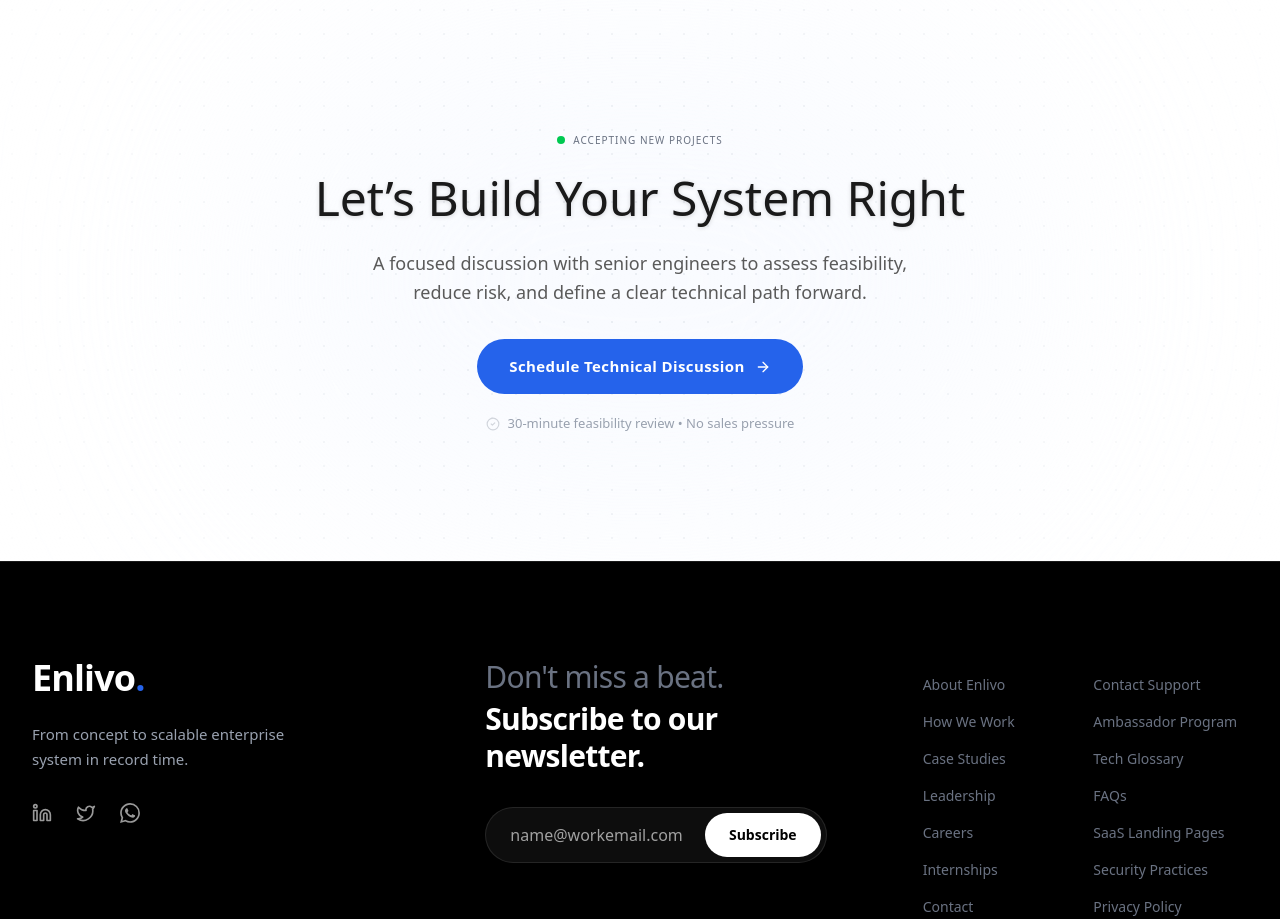
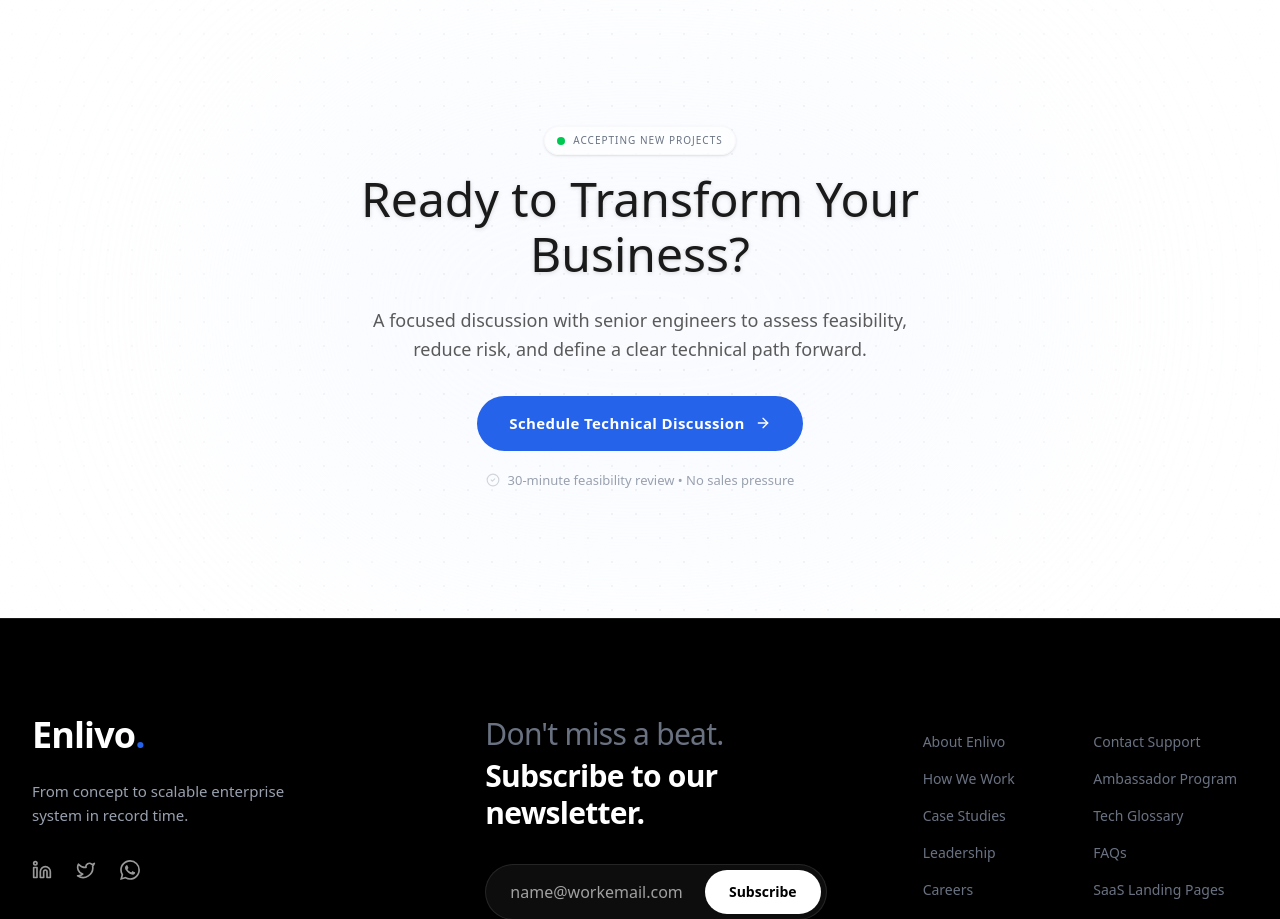
Before and after one commit to enlivotechnologies/enlivo-technologies, a Next.js app: page / in a window 1280 px wide. Shown: the part 5580-6499 px from the top of the page. Built offline with nearby package versions, Linux system fonts and the light colour scheme; no server answers; grey boxes are pictures that could not be loaded.

Commit message:
updated cta

```diff
--- a/components/sections/CTA.tsx
+++ b/components/sections/CTA.tsx
@@ -1,22 +1,41 @@
+/**
+ * components/sections/CTA.tsx
+ *
+ * PURPOSE: Bottom Call-to-Action section.
+ * SEO: Uses semantic tags and Schema.org attributes for better understanding.
+ */
+
 "use client";
 
 import Link from "next/link";
 import { ArrowRight, CheckCircle2 } from "lucide-react";
 
-export function CTA() {
+interface CTAProps {
+  heading?: string;
+  description?: string;
+}
+
+export function CTA({
+  heading = "Let’s Build Your System Right",
+  description = "A focused discussion with senior engineers to assess feasibility, reduce risk, and define a clear technical path forward.",
+}: CTAProps) {
   return (
-    <section className="relative py-24 md:py-32 bg-white overflow-hidden">
-
+    <section
+      className="relative py-24 md:py-32 bg-white overflow-hidden"
+      aria-labelledby="cta-heading"
+      itemScope
+      itemType="https://schema.org/WPFooter"
+    >
       {/* -------------------------------------------------------------------------
           PREMIUM BACKGROUND EFFECTS
           Subtle dot pattern + vignette + radial glow for depth
       -------------------------------------------------------------------------- */}
-      <div className="absolute inset-0 z-0 pointer-events-none">
+      <div
+        className="absolute inset-0 z-0 pointer-events-none"
+        aria-hidden="true"
+      >
         {/* Dot Pattern */}
-        <div
-          className="absolute inset-0 bg-[radial-gradient(#e5e7eb_1px,transparent_1px)] [background-size:24px_24px] opacity-60"
-          aria-hidden="true"
-        />
+        <div className="absolute inset-0 bg-[radial-gradient(#e5e7eb_1px,transparent_1px)] [background-size:24px_24px] opacity-60" />
         {/* Radial Fade (Vignette) - makes the center pop */}
         <div className="absolute inset-0 bg-[radial-gradient(circle_at_center,transparent_0%,white_100%)] opacity-80" />
 
@@ -25,47 +44,61 @@ export function CTA() {
       </div>
 
       <div className="relative z-10 max-w-3xl mx-auto px-6 text-center">
-
         {/* 1. STATUS BADGE */}
         <div className="inline-flex items-center justify-center mb-4 animate-in fade-in slide-in-from-bottom-4 duration-700">
-           <div className="inline-flex items-center gap-2 px-3 py-1.5 ">
+          <div className="inline-flex items-center gap-2 px-3 py-1.5 bg-white/50 backdrop-blur-sm rounded-full border border-gray-100/50 shadow-sm">
             <span className="relative flex h-2 w-2">
               <span className="animate-ping absolute inline-flex h-full w-full rounded-full bg-green-400 opacity-75"></span>
               <span className="relative inline-flex rounded-full h-2 w-2 bg-green-500"></span>
             </span>
-             <span className="text-[10px] font-medium text-gray-500 tracking-widest uppercase">Accepting New Projects</span>
+            <span className="text-[10px] font-medium text-gray-500 tracking-widest uppercase">
+              Accepting New Projects
+            </span>
           </div>
         </div>
 
         {/* 2. HEADING */}
-        <h2 className="text-2xl md:text-4xl lg:text-5xl font-medium text-[#1a1a1a] leading-[1.15] mb-6 drop-shadow-sm animate-in fade-in slide-in-from-bottom-6 duration-700 delay-100">
-          Let’s Build Your System Right
+        <h2
+          id="cta-heading"
+          className="text-2xl md:text-4xl lg:text-5xl font-medium text-[#1a1a1a] leading-[1.15] mb-6 drop-shadow-sm animate-in fade-in slide-in-from-bottom-6 duration-700 delay-100"
+          itemProp="headline"
+        >
+          {heading}
         </h2>
 
         {/* 3. SUBHEADING */}
-        <p className="text-sm md:text-base lg:text-lg text-[#5a5a5a] leading-relaxed max-w-2xl mx-auto mb-8 text-balance ">
-          A focused discussion with senior engineers to assess feasibility, reduce risk, and define a clear technical path forward.
+        <p
+          className="text-sm md:text-base lg:text-lg text-[#5a5a5a] leading-relaxed max-w-2xl mx-auto mb-8 text-balance"
+          itemProp="description"
+        >
+          {description}
         </p>
 
         {/* 4. CTA ACTIONS */}
         <div className="flex flex-col items-center gap-5 animate-in fade-in slide-in-from-bottom-8 duration-700 delay-300">
-
           {/* Primary Button */}
           <Link
             href="/contact"
             className="group relative inline-flex items-center gap-2.5 px-8 py-4 bg-[#2563EB] text-white rounded-full text-[15px] font-semibold tracking-wide transition-all duration-300 hover:bg-[#1d4ed8] hover:scale-[1.02] hover:shadow-xl hover:shadow-blue-500/20 active:scale-95 ring-offset-2 focus:ring-2 ring-blue-500"
+            role="button"
+            aria-label="Schedule a technical discussion"
           >
             <span>Schedule Technical Discussion</span>
-             <ArrowRight className="w-4 h-4 transition-transform duration-300 group-hover:translate-x-1" />
+            <ArrowRight
+              className="w-4 h-4 transition-transform duration-300 group-hover:translate-x-1"
+              aria-hidden="true"
+            />
           </Link>
 
           {/* Trust Text */}
           <div className="flex items-center gap-2 text-[13px] text-gray-400 font-medium">
-              <CheckCircle2 className="w-3.5 h-3.5 text-gray-300" />
+            <CheckCircle2
+              className="w-3.5 h-3.5 text-gray-300"
+              aria-hidden="true"
+            />
             <span>30-minute feasibility review • No sales pressure</span>
           </div>
         </div>
-
       </div>
     </section>
   );
```
Lines whose indentation alone changed are shown as unchanged.
